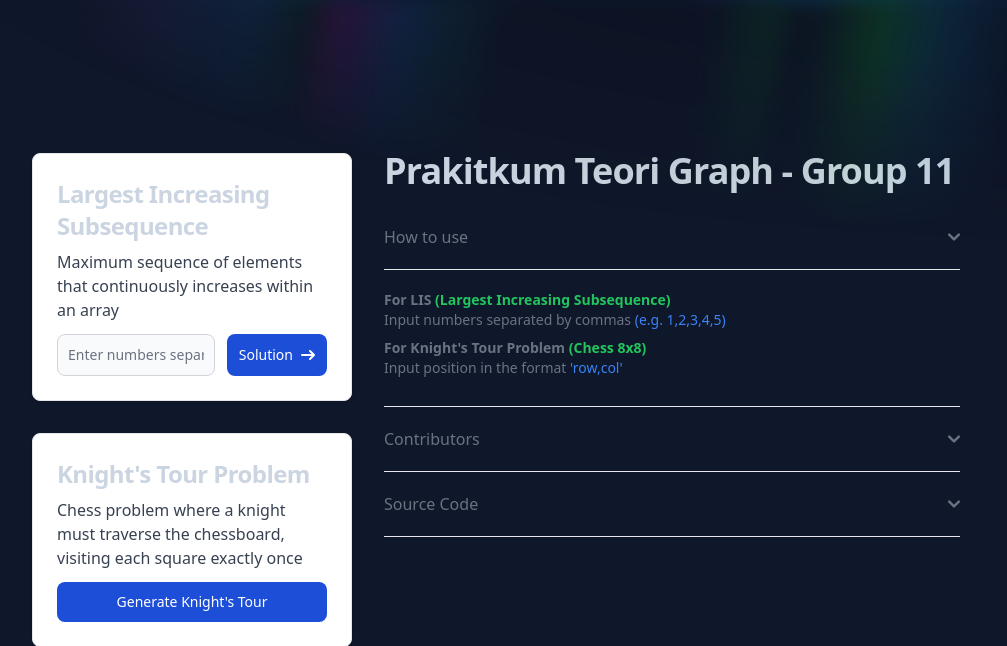
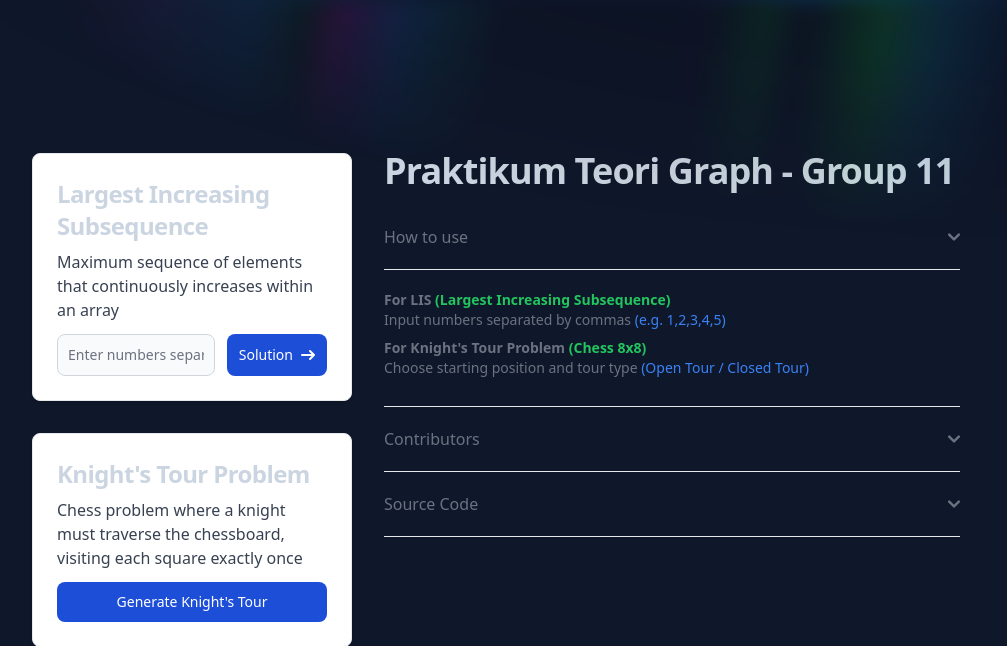
Before and after one commit to daf2a/Praktikum_Teori_Graf_-D11, a Flask app: page / in a window 1280 px wide. Shown: the top 646 px of the page, without its empty margins (160-1167 px from the left). Run offline with Flask 3, Linux system fonts and the light colour scheme; some libraries are stand-ins or nearby versions.

Commit message:
fix: homepage

```diff
--- a/templates/home.html
+++ b/templates/home.html
@@ -108,7 +108,7 @@
         </div>
 
         <div class="max-w-xl mx-auto w-full">
-            <h2 class="mb-4 font-bold leading-none tracking-tight text-4xl text-slate-300">Prakitkum Teori Graph - Group 11</h1>
+            <h2 class="mb-4 font-bold leading-none tracking-tight text-4xl text-slate-300">Praktikum Teori Graph - Group 11</h1>
             <div id="accordion-flush" data-accordion="collapse" data-active-classes="text-gray-900 dark:text-white" data-inactive-classes="text-gray-500 dark:text-gray-400" class="w-full">
                 <h2 id="accordion-flush-heading-1">
                   <button type="button" class="flex items-center justify-between w-full py-5 font-medium rtl:text-right text-gray-500 border-b border-gray-200 dark:border-gray-700 dark:text-gray-400 gap-3" data-accordion-target="#accordion-flush-body-1" aria-expanded="false" aria-controls="accordion-flush-body-1">
@@ -123,7 +123,7 @@
                     <p class="text-gray-500 dark:text-gray-400 text-sm font-bold">For LIS <span class="text-green-500"> (Largest Increasing Subsequence)</span></p>
                     <p class="mb-2 text-gray-500 dark:text-gray-400 text-sm">Input numbers separated by commas <span class="text-blue-500"> (e.g. 1,2,3,4,5)</span></p>
                     <p class="text-gray-500 dark:text-gray-400 text-sm font-bold">For Knight's Tour Problem <span class="text-green-500"> (Chess 8x8)</span></p>
-                    <p class="mb-2 text-gray-500 dark:text-gray-400 text-sm">Input position in the format <span class="text-blue-500">'row,col'</span></p>
+                    <p class="mb-2 text-gray-500 dark:text-gray-400 text-sm">Choose starting position and tour type <span class="text-blue-500"> (Open Tour / Closed Tour)</span></p>
                   </div>
                 </div>
                 <h2 id="accordion-flush-heading-2">
```
